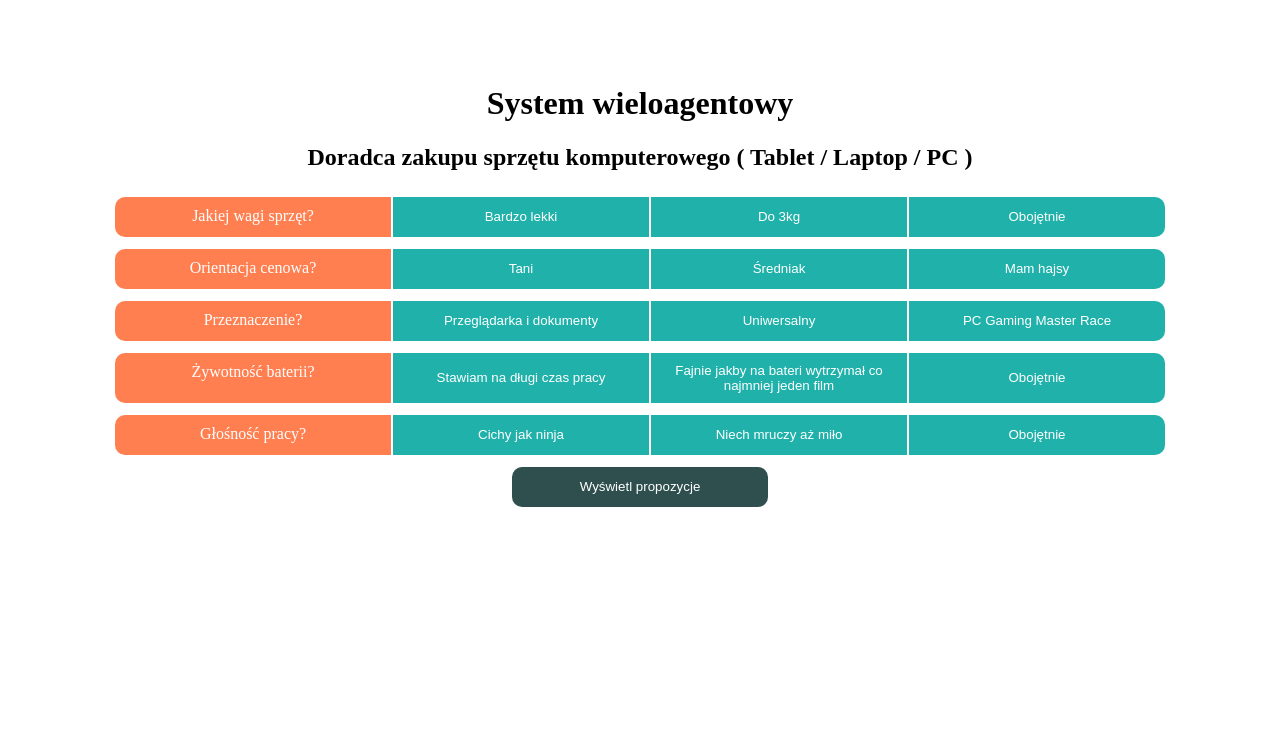
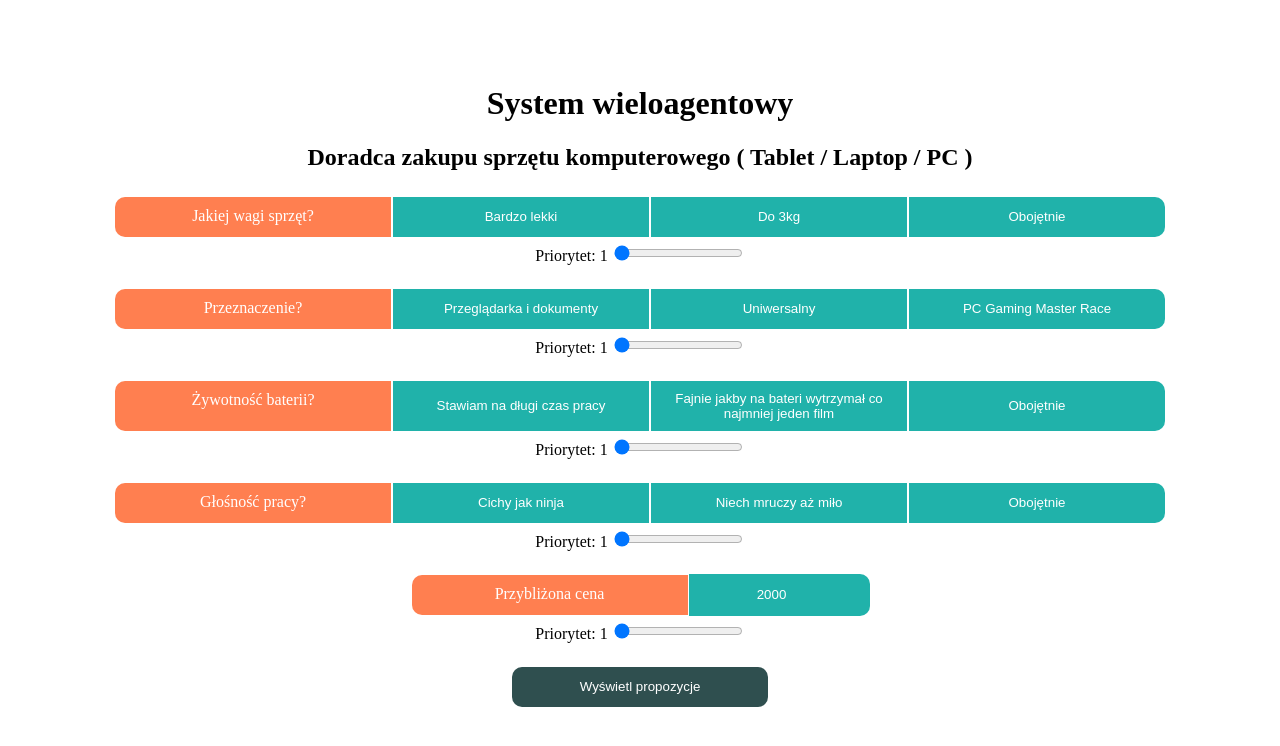
Before and after one commit to Morfeu5z/System-wieloagentowy, a Flask app: page / in a window 1280 px wide. Shown: the top 746 px of the page. Run offline with Flask 2, Linux system fonts and the light colour scheme.

Commit message:
Przebudowa GUI

```diff
--- a/app.py
+++ b/app.py
@@ -12,10 +12,9 @@ class questionList:
 
 qlist = [
     questionList(q="Jakiej wagi sprzęt?", a="Bardzo lekki", b="Do 3kg", c="Obojętnie", d="1"),
-    questionList(q="Orientacja cenowa?", a="Tani", b="Średniak", c="Mam hajsy", d="2"),
-    questionList(q="Przeznaczenie?", a="Przeglądarka i dokumenty", b="Uniwersalny", c="PC Gaming Master Race", d="3"),
-    questionList(q="Żywotność baterii?", a="Stawiam na długi czas pracy", b="Fajnie jakby na bateri wytrzymał co najmniej jeden film", c="Obojętnie", d="4"),
-    questionList(q="Głośność pracy?", a="Cichy jak ninja", b="Niech mruczy aż miło", c="Obojętnie", d="5")
+    questionList(q="Przeznaczenie?", a="Przeglądarka i dokumenty", b="Uniwersalny", c="PC Gaming Master Race", d="2"),
+    questionList(q="Żywotność baterii?", a="Stawiam na długi czas pracy", b="Fajnie jakby na bateri wytrzymał co najmniej jeden film", c="Obojętnie", d="3"),
+    questionList(q="Głośność pracy?", a="Cichy jak ninja", b="Niech mruczy aż miło", c="Obojętnie", d="4")
 ]
 
 def showList():
--- a/static/style/style.css
+++ b/static/style/style.css
@@ -60,3 +60,15 @@ button:last-child{
 .btn:hover{
     background-color: coral;
 }
+input{
+    border-radius: 0px 10px 10px 0px;
+    text-align: center;
+    border: none;
+    background: lightseagreen;
+    color: #fff;
+    transition: all 200ms;
+}
+input:hover{
+    background: white;
+    color: #000;
+}
--- a/templates/index.html
+++ b/templates/index.html
@@ -18,20 +18,39 @@
         <button name="{{ quest.id }}" id="{{ quest.id }}2" onclick="buttClick(this)">{{ quest.ans2 }}</button>
         <button name="{{ quest.id }}" id="{{ quest.id }}3" onclick="buttClick(this)">{{ quest.ans3 }}</button>
     </div>
+    <div>Priorytet: <span id="span{{ quest.id }}">1</span>
+        <input name="{{ quest.id }}" id="range{{ quest.id }}" type="range" min="1" max="5" value="1" oninput="rangeChange(this)">
+    </div>
+    <br>
 {% endfor %}
+    <div class="box-1">
+        <div class="question">Przybliżona cena</div>
+        <input class="input" type="number" id="price" value="2000">
+    </div>
+    <div>Priorytet: <span id="span5">1</span>
+        <input name="5" id="range5" type="range" min="1" max="5" value="1" oninput="rangeChange(this)">
+    </div>
+    <br>
 <div class="box-1">
     <button class="btn" onclick="showAns()">Wyświetl propozycje</button>
 </div>
 
 <script>
+    /**
+     * Lista wskazujaca na zaznaczone przyciski
+     * @type {number[]}
+     */
     ansList = [
-        0, 0, 0,
         0, 0, 0,
         0, 0, 0,
         0, 0, 0,
         0, 0, 0
     ];
 
+    /**
+     * Zmiana listy wartości po kliknięciu
+     * @param butt
+     */
     function buttClick(butt) {
         var name = butt.name;
         var elem = document.getElementsByName(name);
@@ -52,8 +71,30 @@
         butt.style.backgroundColor = "limegreen";
     }
 
+    /**
+     * Wyślij dane
+     */
     function showAns() {
-        console.log(ansList);
+        var priList = [
+            document.getElementById('range1').value,
+            document.getElementById('range2').value,
+            document.getElementById('range3').value,
+            document.getElementById('range4').value,
+            document.getElementById('range5').value
+            ]
+        var price = document.getElementById('price').value;
+        console.log('Odpowiedzi: ' + ansList);
+        console.log('Priorytety: ' + priList);
+        console.log('Cena: ' + price);
+    }
+
+    /**
+     * Update priorytetów
+     * @param range
+     */
+    function rangeChange(range) {
+        console.log(range.value);
+        document.getElementById('span' + range.name).innerText = range.value;
     }
 
 </script>
```
Lines whose indentation alone changed are shown as unchanged.
